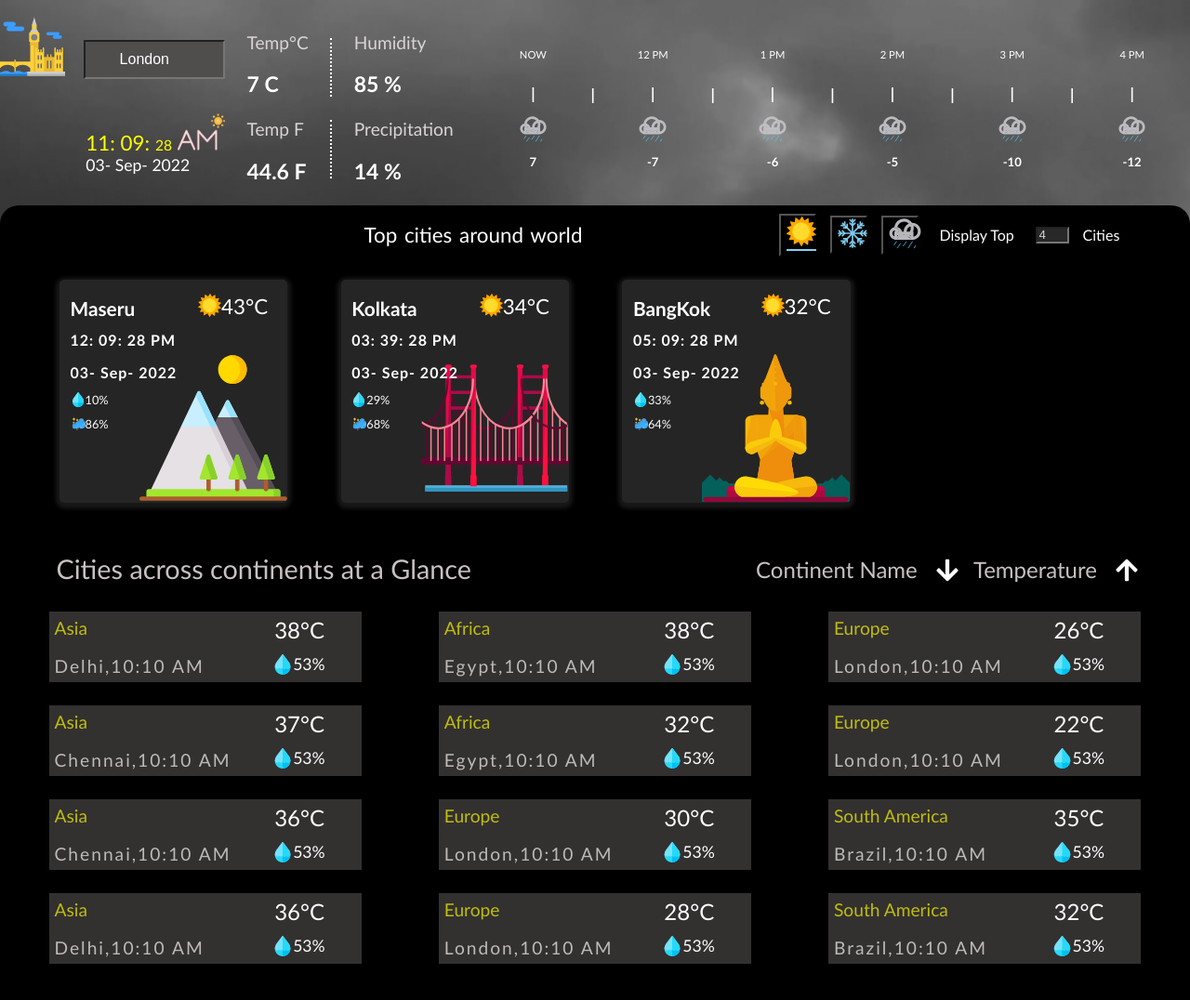
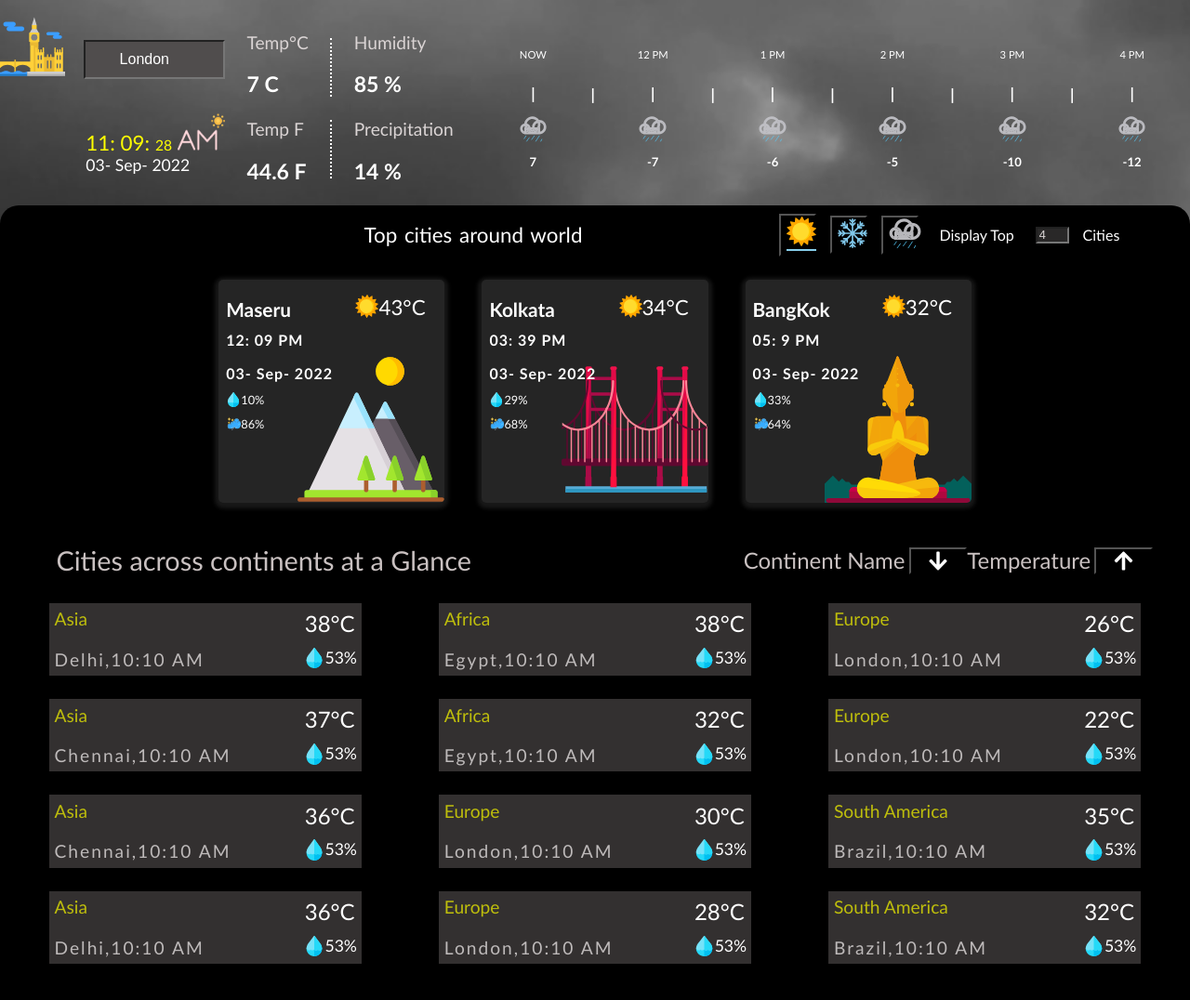
Before and after one commit to suganya27302/Weather_app, a plain HTML site: page index.html in a window 1280 px wide. Shown: the whole page at 93% size. Drawn offline with Linux system fonts and the light colour scheme.

Commit message:
refactor:javascript:change the alignment of card container

```diff
--- a/CSS/index.css
+++ b/CSS/index.css
@@ -3,10 +3,14 @@
   top: 6px;
   width: 3.2rem;
 }
-#arrow-img {
+.arrow-img {
   height: 1.7em;
   vertical-align: bottom;
   width: 3.5em;
+}
+.arrow-icon
+{
+  background-color: black;
 }
 body {
   background-image: url("../ASSETS/background.png");
@@ -43,22 +47,23 @@ body {
   flex-direction: column;
   gap:7px;
   height: 240px;
-  min-width: 14.6rem;
-  padding-left: 1%;
+  margin:0px 20px;
+  min-width: 14.7rem;
+  padding-left: 8px;
   overflow-x: hidden;
   width: 20%;
   z-index: 1;
 }
 .card-container {
-  scroll-behavior: smooth;
+  align-items: center;
   display: flex;
   height: 250px;
-  gap: 5%;
   margin: 0 auto;
-  padding: 1em;
+  padding: 0.7em;
   overflow-y: hidden;
   overflow-x: hidden;
-  width: 90%;
+  scroll-behavior: smooth;
+  width: fit-content;
 }
 .card-date-time {
   font-size: 1em;
@@ -66,7 +71,7 @@ body {
   letter-spacing: 1px;
 }
 .card:hover {
-  transform: scale(1.1);
+  transform: scale(1.05);
   transition: 1s;
 }
 .card-img {
@@ -136,9 +141,10 @@ body {
   color: rgba(218, 218, 5, 0.836);
   font-size: 1.2em;
 }
-#continent-temp {
+.continent-temp {
   font-size: 1.5em;
   margin-top: 0.2em;
+  text-align: end;
 }
 .date-style {
   color: white;
@@ -184,6 +190,10 @@ body {
   font-size: 1.1em;
   font-weight: normal;
   vertical-align: top;
+}
+.humidity-representation
+{
+  text-align: end;
 }
 #icon {
   height: 70px;
@@ -454,11 +464,11 @@ body {
   .card {
     height: 230px;
     gap: 3%;
-    width: 14%;
+    min-width:14em;
   }
   .card:hover {
-    transform: scale(1.1);
-    transition: 0.2s;
+    transform: scale(1.05);
+    transition: 0.1s;
   }
   #side-text {
     font-size: 0.9em;
@@ -469,10 +479,10 @@ body {
     width: 55%;
   }
   .scroll-image
- {
+  {
   height:3rem;
   width:2.4rem;
- }
+  }
 }
 
 /* bottom section */
--- a/JAVASCRIPT/index.js
+++ b/JAVASCRIPT/index.js
@@ -488,7 +488,7 @@ var rainy_data_list=
   Cityname_list:rainy_list,
   Icon_image:'./ASSETS/rainyIcon.svg'
 }
-function create_card(
+function createCardAndUpdateDataWithTheGivenValue(
   cityname,
   icon_image_path,
   temperature_celsius,
@@ -581,7 +581,7 @@ function set_WeatherIcon_Hovering(weatherIcon_Idname) {
   }
 }
 
-function populate_CityDetails_ToTheContainer(weatherIcon_Idname,weather_list,weatherIcon_img_path,noOfCitiesToDisplay) {
+function createCardToTheSelectedCityAndpopulate_CityDetails(weatherIcon_Idname,weather_list,weatherIcon_img_path,noOfCitiesToDisplay) {
   let length_of_list=weather_list.length;
   if(length_of_list<noOfCitiesToDisplay)
   {
@@ -597,7 +597,7 @@ function populate_CityDetails_ToTheContainer(weatherIcon_Idname,weather_list,wea
     );
 
     let city_image = update_Icon_Image_Source(city.cityName, weatherIcon_Idname);
-    create_card(
+    createCardAndUpdateDataWithTheGivenValue(
       city.cityName,
       weatherIcon_img_path,
       city.temperature,
@@ -632,18 +632,10 @@ function display_Live_Time_To_The_City(selected_city,time) {
     ? (part_Of_Time = "PM")
     : ((part_Of_Time = "PM"), (hour = hour - 12));
 
-    if (second < 10)
-         second= "0" + second
-     if (minute < 10)
-        minute =  "0" + minute + ": "
-     else
-         minute=minute + ": "
-     if (hour < 10)
-        hour="0" + hour + ": "
-     else
-       hour=hour + ": "
+     (hour < 10)?(hour="0" + hour + ": "):
+     ((hour=hour + ": "),minute < 10)?(minute =  "0" + minute):(minute=minute);
 
-    date_time =hour+minute+second+" "+part_Of_Time;
+    date_time =hour+minute+" "+part_Of_Time;
     time.innerHTML=date_time;
 }
 function noOfCitiesToDisplayInUI()
@@ -655,18 +647,18 @@ function noOfCitiesToDisplayInUI()
     spinner=10;
   }
   card_container.replaceChildren();
-  populate_CityDetails_ToTheContainer(weatherIcon_Idname,Cityname_list,Icon_image,spinner);
+  createCardToTheSelectedCityAndpopulate_CityDetails(weatherIcon_Idname,Cityname_list,Icon_image,spinner);
 }
 function updateContainerWithCitiesInformationBasedOnWeatherIconSelected() {
   return function()
   {
     set_WeatherIcon_Hovering(weatherIcon_Idname);
     card_container.replaceChildren();
-    populate_CityDetails_ToTheContainer(weatherIcon_Idname,Cityname_list,Icon_image,spinner);
+    createCardToTheSelectedCityAndpopulate_CityDetails(weatherIcon_Idname,Cityname_list,Icon_image,spinner);
   }();
 }
 
-function populate_Details()
+function populate_Details_Based_On_Icon_Selected()
 {
     weatherIcon_Idname=this.weatherIcon_Idname;
     Cityname_list=this.Cityname_list;
@@ -674,24 +666,24 @@ function populate_Details()
 }
 document.getElementById("sunny-icon").addEventListener("click",()=>
 {
-    populate_Details.call(sunny_data_list);
+  populate_Details_Based_On_Icon_Selected.call(sunny_data_list);
     updateContainerWithCitiesInformationBasedOnWeatherIconSelected();
 });
 
 document.getElementById("snow-icon").addEventListener("click",()=>
 {
-  populate_Details.call(snow_data_list);
+  populate_Details_Based_On_Icon_Selected.call(snow_data_list);
 updateContainerWithCitiesInformationBasedOnWeatherIconSelected();
 });
 
 document.getElementById("rainy-icon").addEventListener("click", ()=>
 {
-  populate_Details.call(rainy_data_list);
+  populate_Details_Based_On_Icon_Selected.call(rainy_data_list);
   updateContainerWithCitiesInformationBasedOnWeatherIconSelected();
 });
 
 document.getElementById('numberofcities').addEventListener('change',noOfCitiesToDisplayInUI);
-populate_CityDetails_ToTheContainer(weatherIcon_Idname,Cityname_list,Icon_image,spinner);
+createCardToTheSelectedCityAndpopulate_CityDetails(weatherIcon_Idname,Cityname_list,Icon_image,spinner);
 
 var scroll_Amount=0;
 var scroll_max=card_container.clientWidth;
@@ -699,21 +691,17 @@ var scroll_min=0;
 document.getElementById('left-scroll').addEventListener('click',()=>
 {
    setTimeout(()=>
-    card_container.scrollTo({top:0,
-      left :Math.min(scroll_Amount-=450,scroll_min),
-    }),150);
+    card_container.scrollLeft-=530,150);
 
 });
 document.getElementById('right-scroll').addEventListener('click',()=>
 {
 
-    setTimeout(()=>card_container.scrollTo({top:0,
-      left :Math.max(scroll_Amount+=450,scroll_max),
-    }),150);
+    setTimeout(()=>card_container.scrollLeft+=530,150);
 });
 
-document.getElementById("numberofcities").addEventListener('input',validity);
-function validity()
+document.getElementById("numberofcities").addEventListener('input', validate_The_Spinner);
+function validate_The_Spinner()
 {
   (parseInt(this.value)<3)?(document.getElementById("numberofcities").value = 3):
   (parseInt(this.value)>10)?(document.getElementById("numberofcities").value = 10):
--- a/index.html
+++ b/index.html
@@ -138,20 +138,30 @@
         <div class="top-heading">
           <h3 class="top-content">Top cities around world</h3>
           <figure class="top-icon-style">
-            <button type="button" class="top-icon" id="sunny-icon"><input
+            <button type="button" class="top-icon" id="sunny-icon">
+              <input
                 type="image"
                 src="ASSETS\sunnyIcon.svg"
                 alt="sunny icon"
                 id="sun-image"
-            /></button>
-            <button type="button" class="top-icon" id="snow-icon"><input
+              />
+            </button>
+            <button type="button" class="top-icon" id="snow-icon">
+              <input
                 type="image"
                 src="ASSETS\snowflakeIcon.svg"
                 alt="snow icon"
                 id="snow-image"
-            /></button>
-            <button type="button"  class="top-icon" id="rainy-icon"><input type="image" src="ASSETS\rainyIcon.svg"  alt="rainy icon"
-              id="rainy-image" /></button>
+              />
+            </button>
+            <button type="button" class="top-icon" id="rainy-icon">
+              <input
+                type="image"
+                src="ASSETS\rainyIcon.svg"
+                alt="rainy icon"
+                id="rainy-image"
+              />
+            </button>
             <label id="side-text" for="numberofcities">Display&nbsp;Top</label>
             <input
               type="number"
@@ -160,13 +170,19 @@
               max="10"
               class="display-count"
               value="4"
-              message=""
+              message="Value should be greater than 3 and less than 10"
             />
             <label>Cities</label>
           </figure>
         </div>
         <div class="city-details-based-onWeather">
-        <div><img src="ASSETS\backwardArrow.svg" class='scroll-image' id="left-scroll"></div>
+          <div>
+            <img
+              src="ASSETS\backwardArrow.svg"
+              class="scroll-image"
+              id="left-scroll"
+            />
+          </div>
           <div class="card-container" id="city-card">
             <div class="card card-img">
               <div class="continent-content">
@@ -259,7 +275,13 @@
               </div>
             </div>
           </div>
-        <div><img src="ASSETS\forwardArrow.svg" class='scroll-image' id="right-scroll"></div>
+          <div>
+            <img
+              src="ASSETS\forwardArrow.svg"
+              class="scroll-image"
+              id="right-scroll"
+            />
+          </div>
         </div>
       </section>
       <section class="bottom-container">
@@ -270,28 +292,67 @@
           <div class="heading-sort-content">
             <div>
               <p class="sort-continent-temperature">Continent&nbsp;Name</p>
+              <button class="arrow-icon">
                 <img
                   src="ASSETS\arrowDown.svg"
                   alt="arrowdown image"
-                id="arrow-img"
+                  class="arrow-img"
+                  id="sort-by-continent"
                 />
+              </button>
             </div>
             <div>
               <p class="sort-continent-temperature">Temperature</p>
+              <button class="arrow-icon">
                 <img
                   src="ASSETS\arrowUp.svg"
                   alt="arrowup image"
-                id="arrow-img"
+                  class="arrow-img"
+                  id="sort-by-temperature"
                 />
+              </button>
             </div>
           </div>
         </div>
-        <div class="cities-with-temp-info">
+        <div class="cities-with-temp-info" id="continent-wise-list">
           <div class="tile-content">
             <p class="continent-name">Asia</p>
-            <p id="continent-temp">38&deg;C</p>
-            <p class="state-name">Delhi,10:10 AM</p>
-            <p>
+            <p class="continent-temp">38&deg;C</p>
+            <p class="state-name">Delhi,<span>10:10 AM</span></p>
+            <p class="humidity-representation">
+              <img src="./ASSETS/humidityIcon.svg" id="humidity-img" /><span
+                class="humidity-per"
+                >53%</span
+              >
+            </p>
+          </div>
+          <div class="tile-content">
+            <p class="continent-name">Africa</p>
+            <p class="continent-temp">38&deg;C</p>
+            <p class="state-name">Egypt,10:10 AM</p>
+            <p class="humidity-representation">
+              <img src="ASSETS\humidityIcon.svg" id="humidity-img" /><span
+                class="humidity-per"
+                >53%</span
+              >
+            </p>
+          </div>
+          <div class="tile-content">
+            <p class="continent-name">Europe</p>
+            <p class="continent-temp">26&deg;C</p>
+            <p class="state-name">London,10:10 AM</p>
+            <p class="humidity-representation">
+              <img src="ASSETS\humidityIcon.svg" id="humidity-img" /><span
+                class="humidity-per"
+                >53%</span
+              >
+            </p>
+          </div>
+          <div class="tile-content">
+            <p class="continent-name">Asia</p>
+            <p class="continent-temp">37&deg;C</p>
+            <p class="state-name">Chennai,10:10 AM</p>
+            <p class="humidity-representation">
               <img src="ASSETS\humidityIcon.svg" id="humidity-img" /><span
                 class="humidity-per"
                 >53%</span
@@ -300,9 +361,9 @@
           </div>
           <div class="tile-content">
             <p class="continent-name">Africa</p>
-            <p id="continent-temp">38&deg;C</p>
+            <p class="continent-temp">32&deg;C</p>
             <p class="state-name">Egypt,10:10 AM</p>
-            <p>
+            <p class="humidity-representation">
               <img src="ASSETS\humidityIcon.svg" id="humidity-img" /><span
                 class="humidity-per"
                 >53%</span
@@ -311,9 +372,9 @@
           </div>
           <div class="tile-content">
             <p class="continent-name">Europe</p>
-            <p id="continent-temp">26&deg;C</p>
+            <p class="continent-temp">22&deg;C</p>
             <p class="state-name">London,10:10 AM</p>
-            <p>
+            <p class="humidity-representation">
               <img src="ASSETS\humidityIcon.svg" id="humidity-img" /><span
                 class="humidity-per"
                 >53%</span
@@ -322,20 +383,9 @@
           </div>
           <div class="tile-content">
             <p class="continent-name">Asia</p>
-            <p id="continent-temp">37&deg;C</p>
+            <p class="continent-temp">36&deg;C</p>
             <p class="state-name">Chennai,10:10 AM</p>
-            <p>
-              <img src="ASSETS\humidityIcon.svg" id="humidity-img" /><span
-                class="humidity-per"
-                >53%</span
-              >
-            </p>
-          </div>
-          <div class="tile-content">
-            <p class="continent-name">Africa</p>
-            <p id="continent-temp">32&deg;C</p>
-            <p class="state-name">Egypt,10:10 AM</p>
-            <p>
+            <p class="humidity-representation">
               <img src="ASSETS\humidityIcon.svg" id="humidity-img" /><span
                 class="humidity-per"
                 >53%</span
@@ -344,9 +394,20 @@
           </div>
           <div class="tile-content">
             <p class="continent-name">Europe</p>
-            <p id="continent-temp">22&deg;C</p>
+            <p class="continent-temp">30&deg;C</p>
             <p class="state-name">London,10:10 AM</p>
-            <p>
+            <p class="humidity-representation">
+              <img src="ASSETS\humidityIcon.svg" id="humidity-img" /><span
+                class="humidity-per"
+                >53%</span
+              >
+            </p>
+          </div>
+          <div class="tile-content">
+            <p class="continent-name">South America</p>
+            <p class="continent-temp">35&deg;C</p>
+            <p class="state-name">Brazil,10:10 AM</p>
+            <p class="humidity-representation">
               <img src="ASSETS\humidityIcon.svg" id="humidity-img" /><span
                 class="humidity-per"
                 >53%</span
@@ -355,9 +416,9 @@
           </div>
           <div class="tile-content">
             <p class="continent-name">Asia</p>
-            <p id="continent-temp">36&deg;C</p>
-            <p class="state-name">Chennai,10:10 AM</p>
-            <p>
+            <p class="continent-temp">36&deg;C</p>
+            <p class="state-name">Delhi,10:10 AM</p>
+            <p class="humidity-representation">
               <img src="ASSETS\humidityIcon.svg" id="humidity-img" /><span
                 class="humidity-per"
                 >53%</span
@@ -366,9 +427,9 @@
           </div>
           <div class="tile-content">
             <p class="continent-name">Europe</p>
-            <p id="continent-temp">30&deg;C</p>
+            <p class="continent-temp">28&deg;C</p>
             <p class="state-name">London,10:10 AM</p>
-            <p>
+            <p class="humidity-representation">
               <img src="ASSETS\humidityIcon.svg" id="humidity-img" /><span
                 class="humidity-per"
                 >53%</span
@@ -377,42 +438,9 @@
           </div>
           <div class="tile-content">
             <p class="continent-name">South America</p>
-            <p id="continent-temp">35&deg;C</p>
+            <p class="continent-temp">32&deg;C</p>
             <p class="state-name">Brazil,10:10 AM</p>
-            <p>
-              <img src="ASSETS\humidityIcon.svg" id="humidity-img" /><span
-                class="humidity-per"
-                >53%</span
-              >
-            </p>
-          </div>
-          <div class="tile-content">
-            <p class="continent-name">Asia</p>
-            <p id="continent-temp">36&deg;C</p>
-            <p class="state-name">Delhi,10:10 AM</p>
-            <p>
-              <img src="ASSETS\humidityIcon.svg" id="humidity-img" /><span
-                class="humidity-per"
-                >53%</span
-              >
-            </p>
-          </div>
-          <div class="tile-content">
-            <p class="continent-name">Europe</p>
-            <p id="continent-temp">28&deg;C</p>
-            <p class="state-name">London,10:10 AM</p>
-            <p>
-              <img src="ASSETS\humidityIcon.svg" id="humidity-img" /><span
-                class="humidity-per"
-                >53%</span
-              >
-            </p>
-          </div>
-          <div class="tile-content">
-            <p class="continent-name">South America</p>
-            <p id="continent-temp">32&deg;C</p>
-            <p class="state-name">Brazil,10:10 AM</p>
-            <p>
+            <p class="humidity-representation">
               <img src="ASSETS\humidityIcon.svg" id="humidity-img" /><span
                 class="humidity-per"
                 >53%</span
```
Lines whose indentation alone changed are shown as unchanged.
